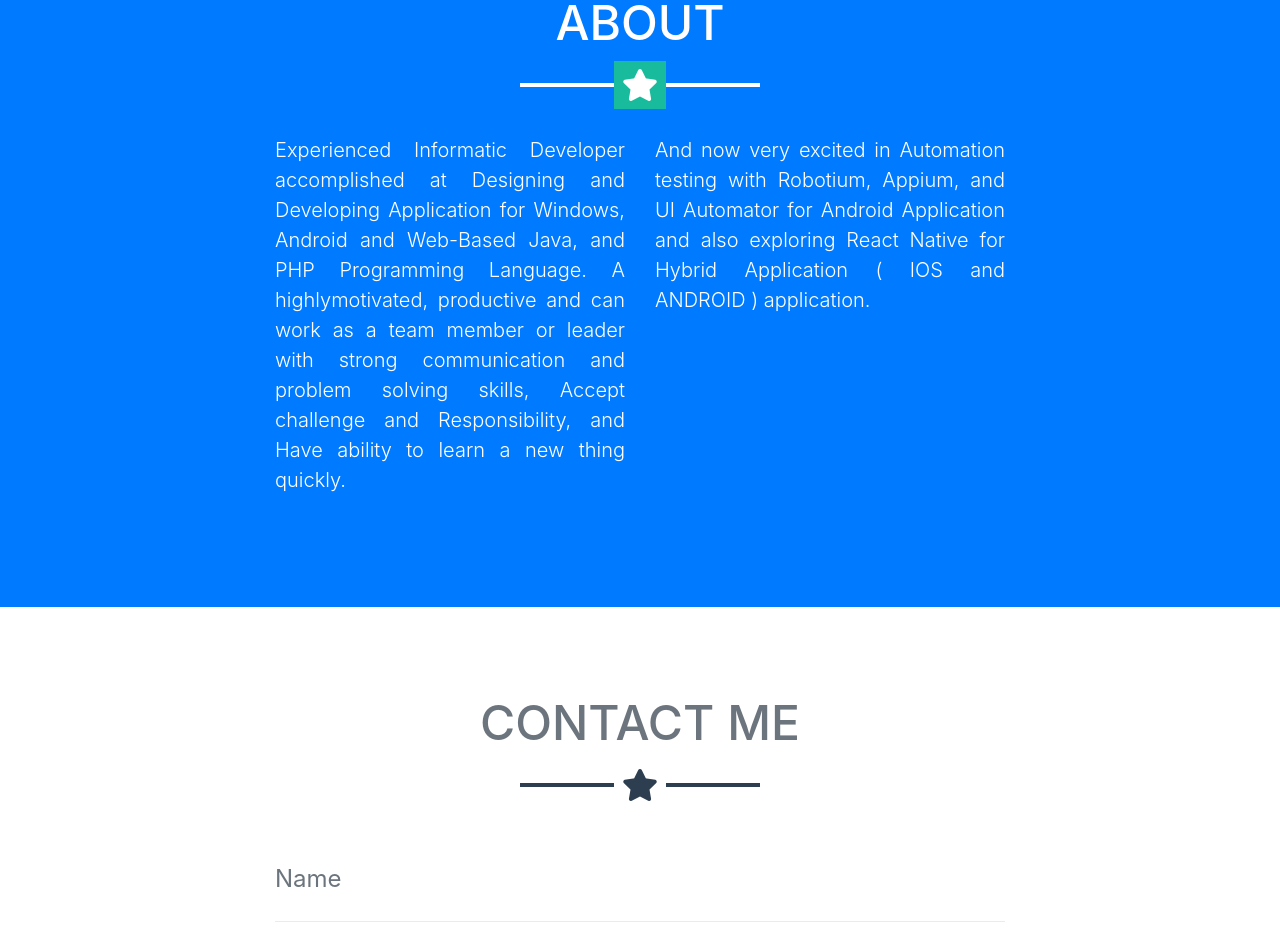
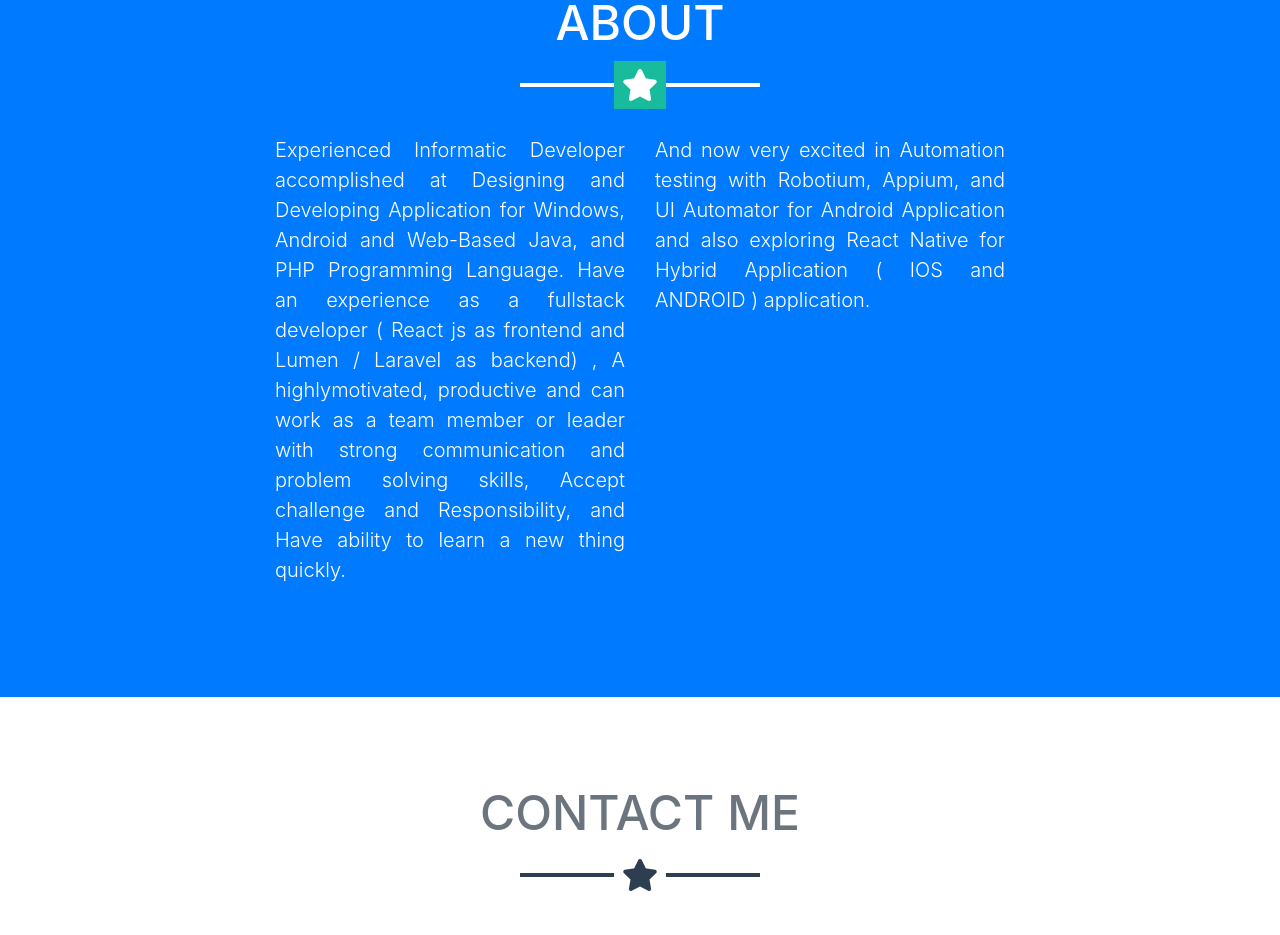
Before and after one commit to penghunitera/penghunitera.github.io, a website with bundled scripts: page index.html in a window 1280 px wide. Shown: the part 2340-3275 px from the top of the page. Built offline with nearby package versions, Linux system fonts and the light colour scheme.

Commit message:
editing about me

```diff
--- a/index.html
+++ b/index.html
@@ -161,7 +161,8 @@
         <div class="row">
           <div class="col-lg-4 ml-auto">
             <p class="lead" align="justify"> Experienced Informatic Developer accomplished at Designing and Developing Application for Windows,
-               Android and Web-Based Java, and PHP Programming Language. A highlymotivated, productive and can work as a team member or
+               Android and Web-Based Java, and PHP Programming Language. Have an experience as a fullstack developer ( React js as frontend and Lumen / Laravel as backend)
+               , A highlymotivated, productive and can work as a team member or
                leader with strong communication and problem solving skills, Accept challenge and Responsibility, and Have ability to learn
                a new thing quickly.
             </p>
```
